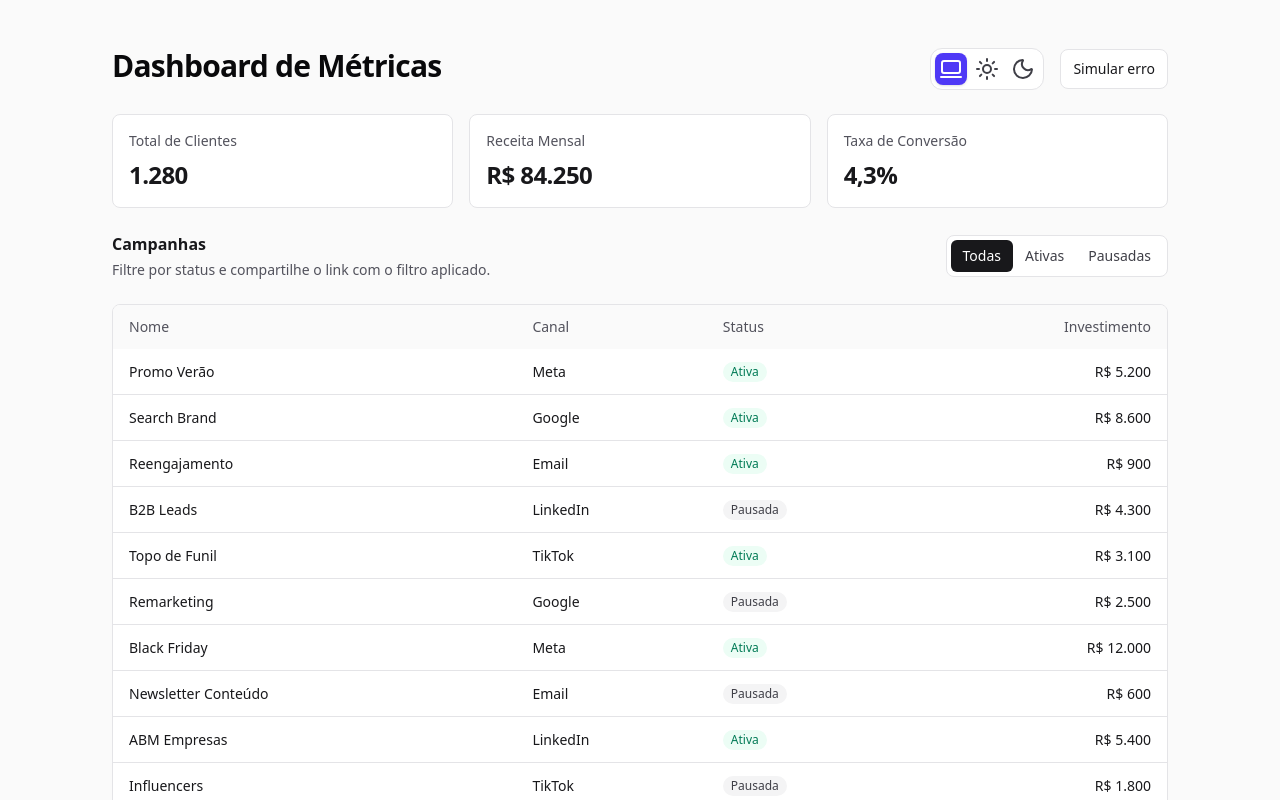
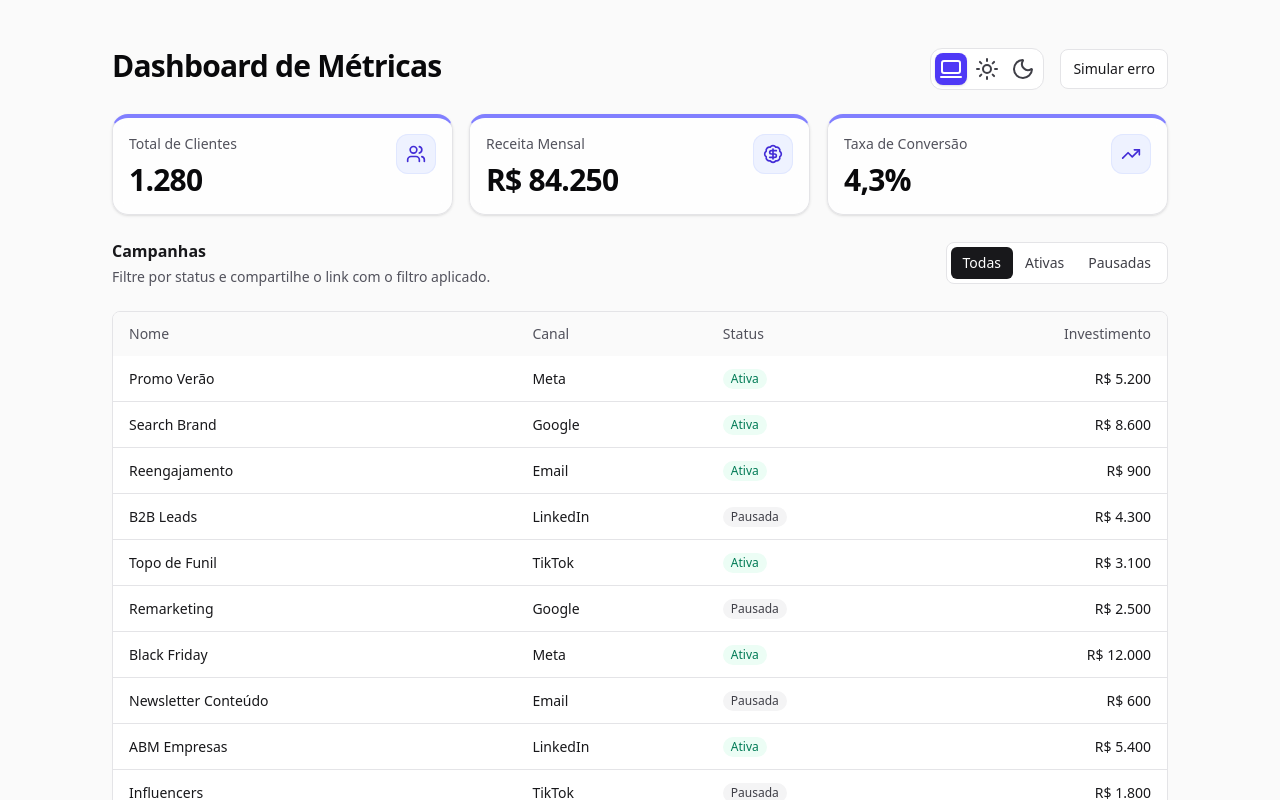
Before and after one commit to PatrickCosta7/metric-dashboard-stalse, a Next.js app: page / in a window 1280 px wide. Shown: the top 800 px of the page. Built offline with nearby package versions, Linux system fonts and the light colour scheme.

Commit message:
feat: enhance MetricCard component with dynamic icons and improved layout

```diff
--- a/src/components/MetricCard.tsx
+++ b/src/components/MetricCard.tsx
@@ -1,4 +1,5 @@
 import type { Metric } from '@/types';
+import { TrendingUp, Users, BadgeDollarSign, Gauge } from 'lucide-react';
 
 function formatMetricValue(metric: Metric) {
   switch (metric.format) {
@@ -18,18 +19,56 @@ function formatMetricValue(metric: Metric) {
   }
 }
 
+function pickMetricIcon(metric: Metric) {
+  const label = metric.label.toLowerCase();
+
+  if (label.includes('cliente')) return Users;
+  if (label.includes('receita') || metric.format === 'currency') return BadgeDollarSign;
+  if (label.includes('convers')) return TrendingUp;
+
+  return Gauge;
+}
+
 type MetricCardProps = {
   metric: Metric;
 };
 
 export function MetricCard({ metric }: MetricCardProps) {
+  const Icon = pickMetricIcon(metric);
+
   return (
-    <div className="rounded-lg border border-zinc-200 bg-white p-4 dark:border-zinc-800 dark:bg-zinc-950">
-      <div className="text-sm text-zinc-600 dark:text-zinc-300">
-        {metric.label}
-      </div>
-      <div className="mt-2 text-2xl font-semibold tracking-tight text-zinc-900 dark:text-zinc-50">
-        {formatMetricValue(metric)}
+    <div
+      className={[
+        'group rounded-2xl border border-zinc-200 bg-white/80 p-4 shadow-sm backdrop-blur',
+        'dark:border-zinc-800 dark:bg-zinc-950/60',
+        'border-t-4 border-t-indigo-500/80 dark:border-t-indigo-400/70',
+        'transition will-change-transform',
+        'hover:-translate-y-0.5 hover:border-zinc-300 hover:bg-white',
+        'dark:hover:border-zinc-700 dark:hover:bg-zinc-950/80',
+      ].join(' ')}
+    >
+      <div className="flex items-start justify-between gap-3">
+        <div className="min-w-0">
+          <div className="text-sm font-medium text-zinc-600 dark:text-zinc-300">
+            {metric.label}
+          </div>
+
+          <div className="mt-2 text-3xl font-semibold tracking-tight text-zinc-950 dark:text-zinc-50">
+            {formatMetricValue(metric)}
+          </div>
+        </div>
+
+        <div
+          className={[
+            'flex h-10 w-10 shrink-0 items-center justify-center rounded-xl',
+            'bg-indigo-50 text-indigo-700',
+            'dark:bg-indigo-950/40 dark:text-indigo-300',
+            'ring-1 ring-inset ring-indigo-100 dark:ring-indigo-900/50',
+          ].join(' ')}
+          aria-hidden="true"
+        >
+          <Icon className="h-5 w-5" />
+        </div>
       </div>
     </div>
   );
```
